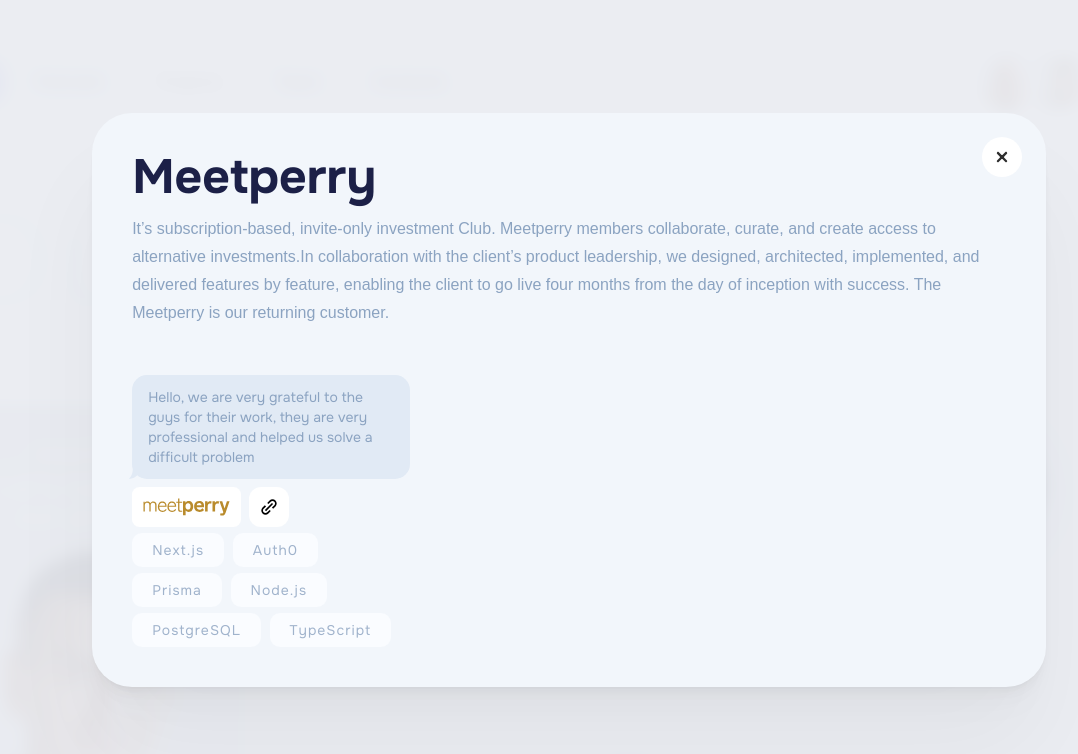
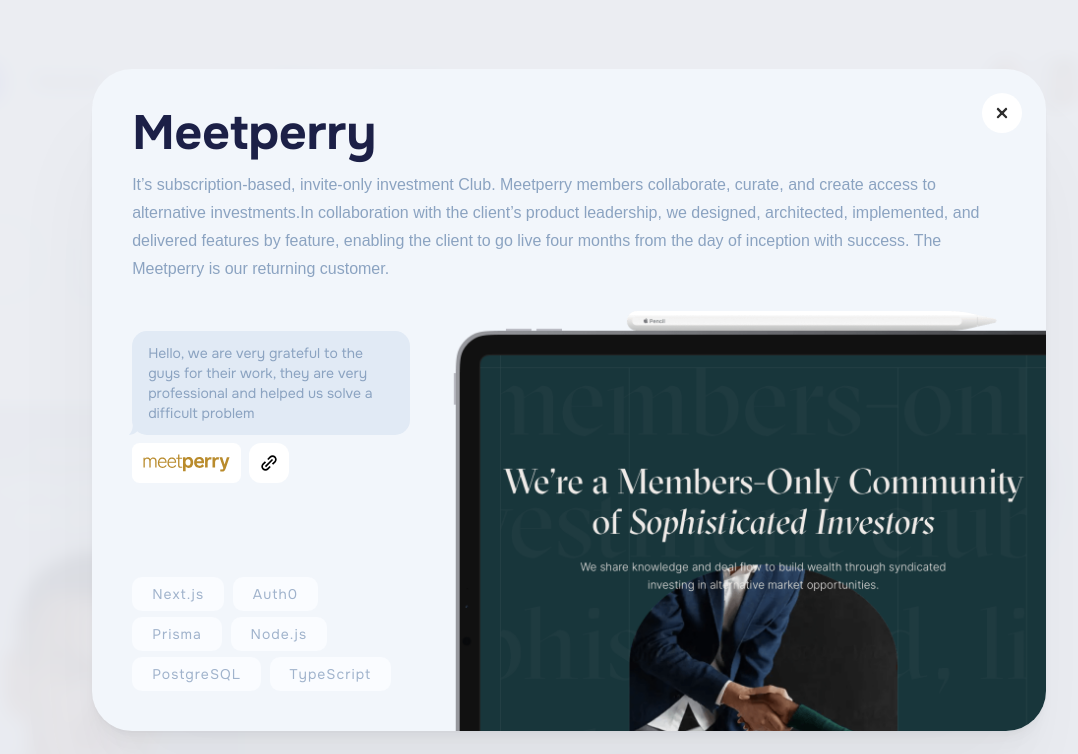
Before and after one commit to musatov/musatov.github.io, a plain HTML site: page projects.html in a window 1280 px wide. Both pictures are taken after a click on the link 907 px from the left and 665 px from the top of the page. Shown: the top 754 px of the page, without its empty margins (71-1149 px from the left). Drawn offline with Linux system fonts and the light colour scheme; a web font is replaced by a local one.

Commit message:
Compressed meetperry images (#6)

```diff
--- a/projects.html
+++ b/projects.html
@@ -273,7 +273,7 @@
           </div>
 
           <div class="projects-item-row__image">
-            <!-- <img width="300" src="/img/projects/meetperry.png" alt=""> -->
+            <img width="300" src="/img/projects/meetperry.png" alt="">
           </div>
 
           <a href="#meetperry-popup" class="grid-item__link popup-link">
@@ -491,7 +491,7 @@
             </div>
           </div>
           <div class="project-popup__image">
-            <!-- <img src="/img/projects/meetperry-popup.png" alt=""> -->
+            <img src="/img/projects/meetperry-popup.png" alt="">
           </div>
         </div>
       </div>
```
Also changed, not shown: team.html (+2 -2 lines), img/projects/meetperry-popup.png (added), img/projects/meetperry.png (added).
